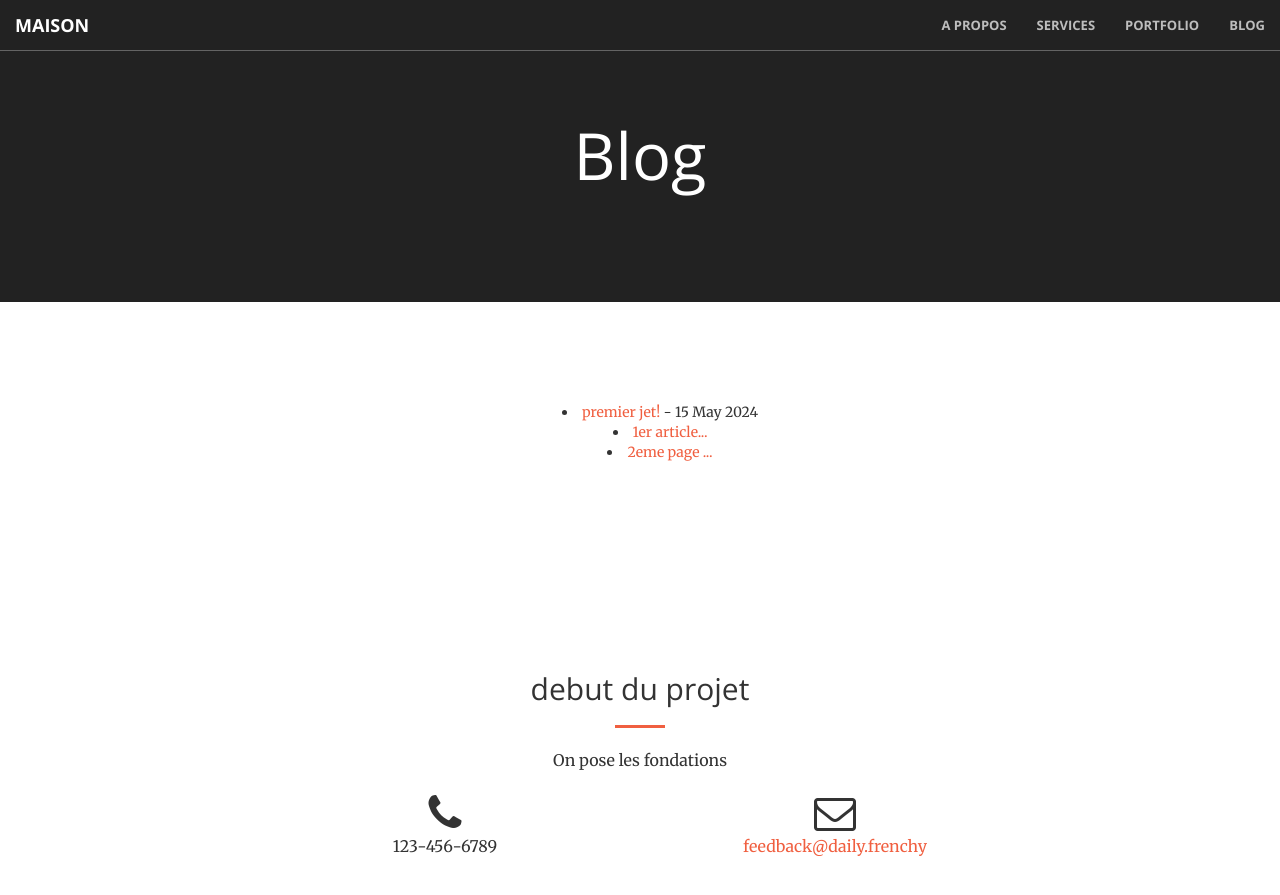
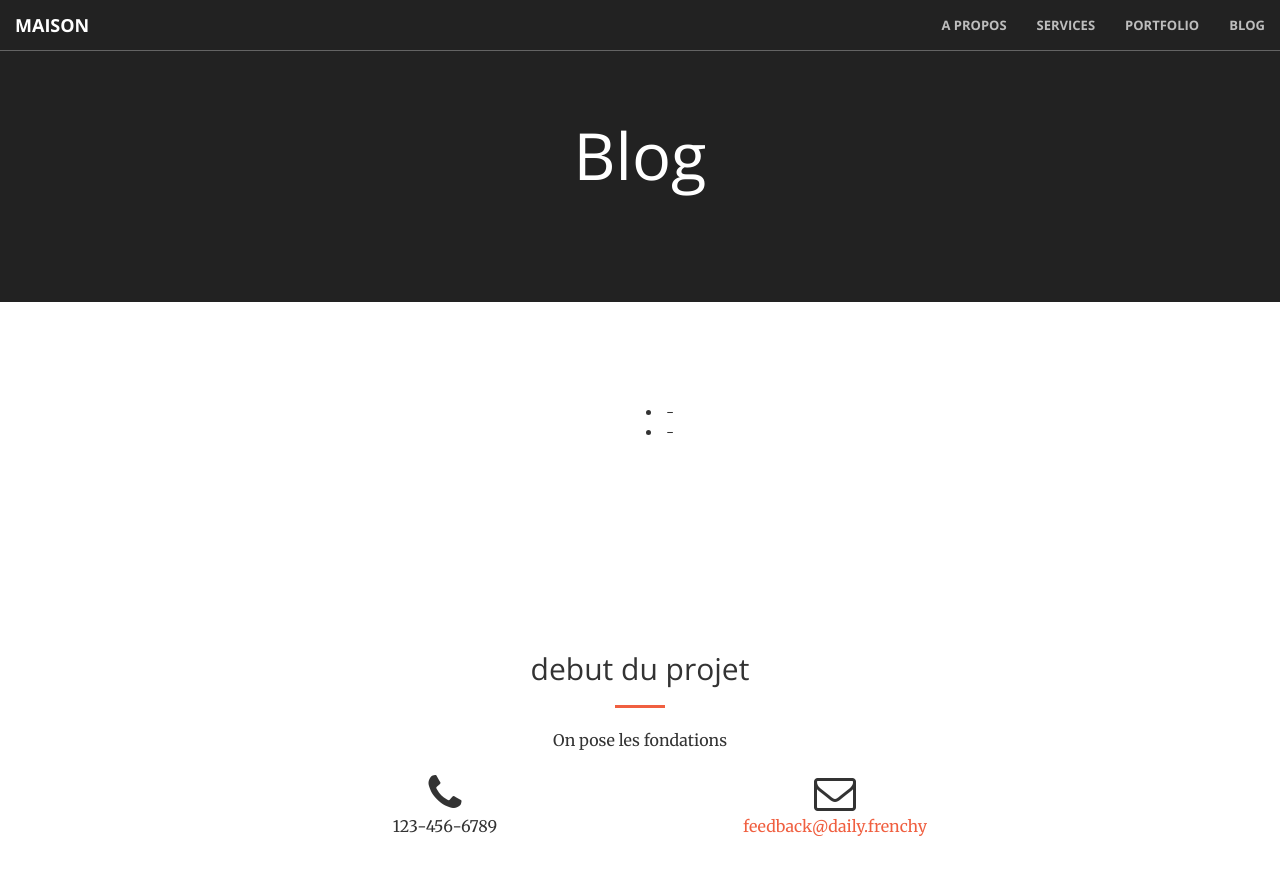
Before and after one commit to daily-frenchy/open, a Jekyll site: the page built from blog.html, in a window 1280 px wide and 978 px high. Shown: the top 895 px of the window. Built offline with Jekyll 4.4.1, drawn with Linux system fonts in a browser that asks for light colours.

Commit message:
Update blog.html

```diff
--- a/blog.html
+++ b/blog.html
@@ -7,16 +7,15 @@ title: Blog
 		<div class="row">
 			<div class="text-center">
 				<ul style="list-style-position: inside">
-					{% for post in site.posts %}
+<!-- 					{% for post in site.posts %}
 						<li>
 							<a href="{{ baseurl }}">{{ post.title }}</a> - {{ post.date | date: "%d %B %Y" }}
 						</li>
-					{% endfor %}
+					{% endfor %} -->
 
+					<li><a href="{{ "/2016/06/01/my-first-post.html" | absolute_url }}"> {{ post.title }} </a> - {{ post.date | date: "%d %B %Y" }} </li>
 
-					<li><a href="{{ "/2016/06/01/my-first-post.html" | absolute_url }}">1er article... </a></li>
-
-                                        <li><a href="{{ "/2024/05/15/article-1.html" | absolute_url }}">2eme page ... </a></li>
+                                        <li><a href="{{ "/2024/05/15/article-1.html" | absolute_url }}"> {{ post.title }} </a> - {{ post.date | date: "%d %B %Y" }} </li>
 
 
 				</ul>
```
